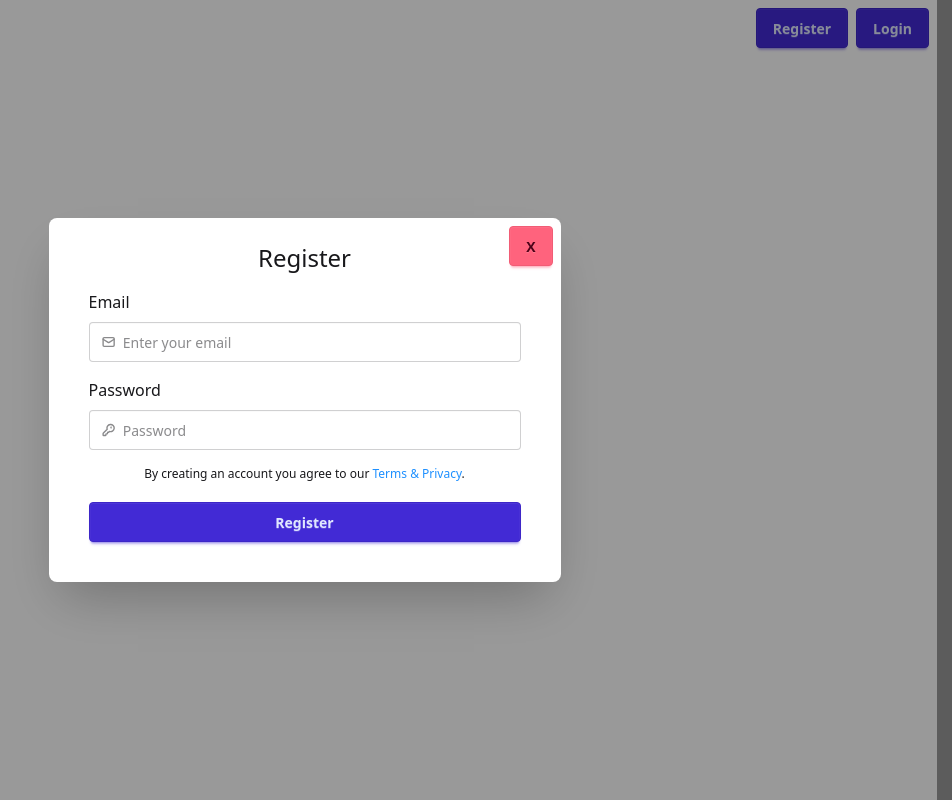
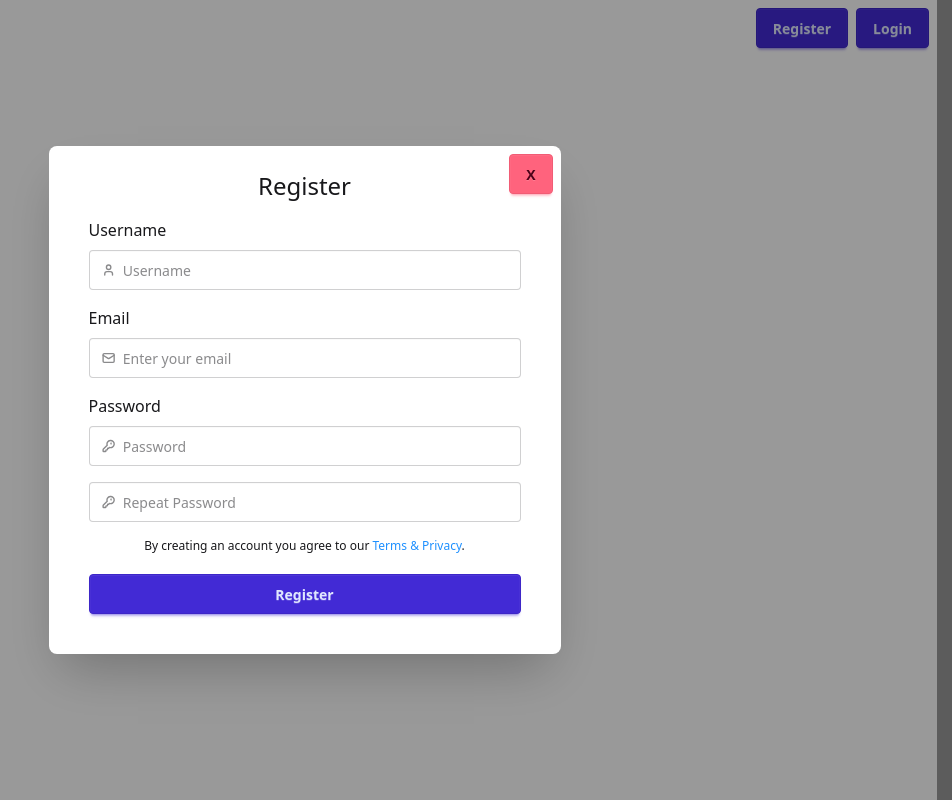
Before and after one commit to ScreakyG/camagru, a website with bundled scripts: page app/index.html in a window 1280 px wide. Both pictures are taken after a click on the button "Register". Shown: the whole page, without its empty margins (328-1280 px from the left). Built offline with nearby package versions, Linux system fonts and the light colour scheme.

Commit message:
added Username & Repeat Password fields

```diff
--- a/app/index.html
+++ b/app/index.html
@@ -17,6 +17,36 @@
                     <h2 class="text-center text-2xl">Register</h2>
                     <button id="close-register-modal"class="btn btn-error absolute right-2 top-2" autofocus>X</button>
                     <form id="register-form" name="register-form">
+                        <div class="m-4">
+                            Username
+                            <label class="input validator w-full mt-2">
+                                <svg class="h-[1em] opacity-50" xmlns="http://www.w3.org/2000/svg" viewBox="0 0 24 24">
+                                    <g
+                                        stroke-linejoin="round"
+                                        stroke-linecap="round"
+                                        stroke-width="2.5"
+                                        fill="none"
+                                        stroke="currentColor"
+                                        >
+                                        <path d="M19 21v-2a4 4 0 0 0-4-4H9a4 4 0 0 0-4 4v2"></path>
+                                        <circle cx="12" cy="7" r="4"></circle>
+                                    </g>
+                                </svg>
+                                <input
+                                    type="text"
+                                    required
+                                    placeholder="Username"
+                                    pattern="[A-Za-z][A-Za-z0-9\-]*"
+                                    minlength="3"
+                                    maxlength="30"
+                                    title="Only letters, numbers or dash"
+                                />
+                            </label>
+                            <p class="validator-hint hidden">
+                                Must be 3 to 30 characters<br />
+                                containing only letters, numbers or dash
+                            </p>
+                        </div>
                         <div class="m-4">
                             Email
                             <label id="email-label" class="input validator w-full mt-2">
@@ -64,6 +94,29 @@
                             </div>
                         </div>
                         <div class="m-4">
+                            <label class="input w-full">
+                                <svg class="h-[1em] opacity-50" xmlns="http://www.w3.org/2000/svg" viewBox="0 0 24 24">
+                                    <g
+                                        stroke-linejoin="round"
+                                        stroke-linecap="round"
+                                        stroke-width="2.5"
+                                        fill="none"
+                                        stroke="currentColor"
+                                    >
+                                        <path
+                                            d="M2.586 17.414A2 2 0 0 0 2 18.828V21a1 1 0 0 0 1 1h3a1 1 0 0 0 1-1v-1a1 1 0 0 1 1-1h1a1 1 0 0 0 1-1v-1a1 1 0 0 1 1-1h.172a2 2 0 0 0 1.414-.586l.814-.814a6.5 6.5 0 1 0-4-4z"
+                                        ></path>
+                                        <circle cx="16.5" cy="7.5" r=".5" fill="currentColor"></circle>
+                                    </g>
+                                </svg>
+                                <input
+                                    type="password"
+                                    required
+                                    placeholder="Repeat Password"
+                                />
+                            </label>
+                        </div>
+                        <div class="m-4">
                             <p class="text-center text-xs mb-5">By creating an account you agree to our <a href="#" style="color:dodgerblue">Terms & Privacy</a>.</p>
                             <button id="submit-register-btn" type="submit" class="btn btn-primary w-full">Register</button>
                         </div>
--- a/back/src/utils/validation.js
+++ b/back/src/utils/validation.js
@@ -1,6 +1,5 @@
 export function verifyEmailInput(email) {
 
-    console.log(email);
     if (typeof email !== "string")
         throw new Error("Invalid email format (not a string)");
 
@@ -24,8 +23,6 @@ export function verifyEmailInput(email) {
 
 export function verifyPasswordInput(password) {
 
-    console.log(password);
-
     if (typeof password !== "string")
         throw new Error("Invalid password format (not a string)")
 
```
